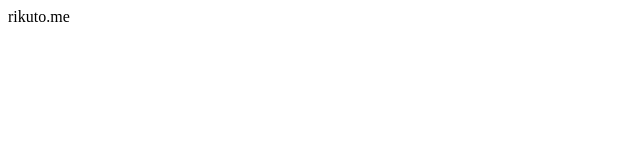
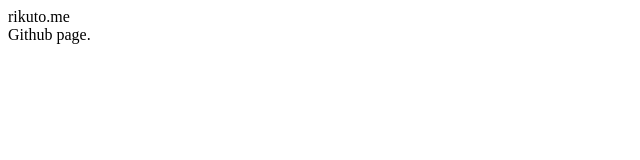
Before and after one commit to RikutoYamaguchi/rikuto.me, a plain HTML site: page docs/index.html in a window 1280 px wide. Shown: the full height of the page, 0-640 px from the left. Drawn offline with Linux system fonts and the light colour scheme.

Commit message:
Update html

```diff
--- a/docs/index.html
+++ b/docs/index.html
@@ -7,6 +7,7 @@
   <title>rikuto.me</title>
 </head>
 <body>
-rikuto.me
+rikuto.me<br>
+Github page.
 </body>
 </html>
```
